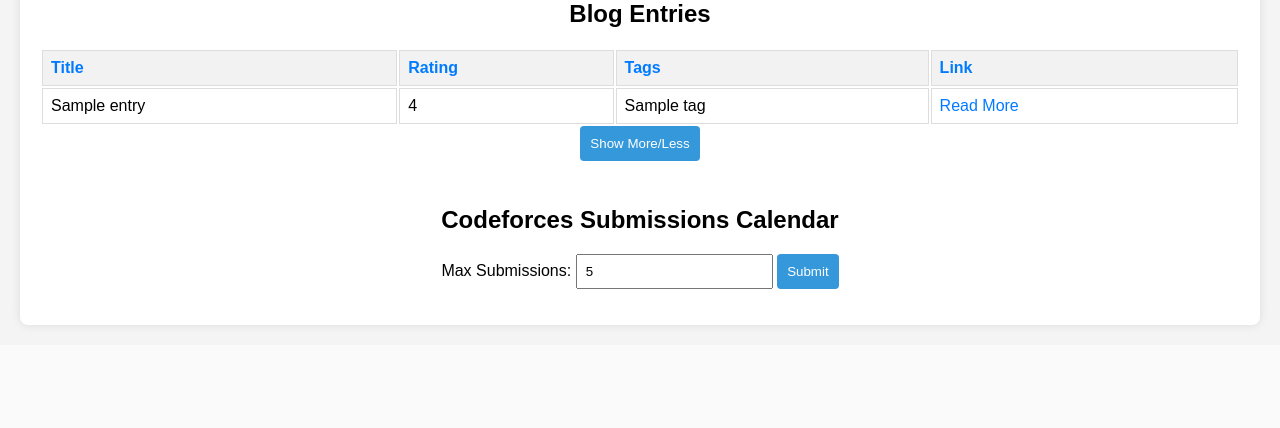
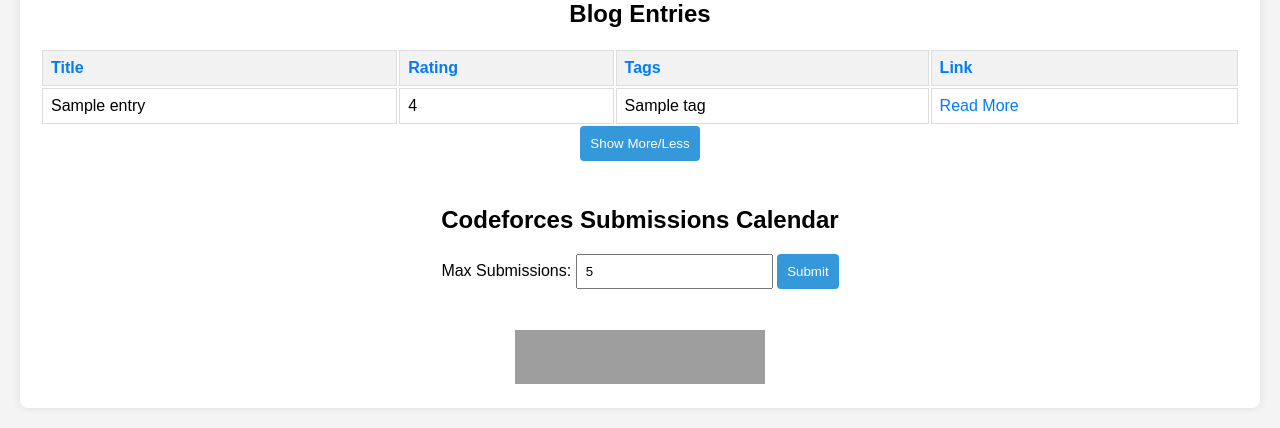
Before and after one commit to Enigma-52/Codeforces-Insights, a Flask app: template templates/index.html in a window 1280 px wide. Shown: the part 3022-3450 px from the top of the page. Before the commit the page ends 3350 px from the top, so only its background shows below. Run offline with Flask 3, Linux system fonts and the light colour scheme; the template is opened without the code that fills it: most values are stand-ins (such as "Sample title", 1, 10 or a date in 2020); some libraries are stand-ins or nearby versions; grey boxes are pictures that could not be loaded.

Commit message:
added Product Hunt Badge

```diff
--- a/templates/index.html
+++ b/templates/index.html
@@ -113,7 +113,9 @@
                     <div id="calendar_basic" style="width: 1200px; padding-left: 130px;"></div>
                 </div>
             </div>
-
+            <div style="text-align: center; padding-top: 25px;">
+                <a href="https://www.producthunt.com/posts/codeforces-insights?utm_source=badge-featured&utm_medium=badge&utm_souce=badge-codeforces&#0045;insights" target="_blank"><img src="https://api.producthunt.com/widgets/embed-image/v1/featured.svg?post_id=432546&theme=light" alt="Codeforces&#0032;Insights - One&#0032;Stop&#0032;Solution&#0032;to&#0032;analyze&#0032;your&#0032;Codeforces&#0032;Profile | Product Hunt" style="width: 250px; height: 54px;" width="250" height="54" /></a>
+            </div>
 
         </section>
 
```
